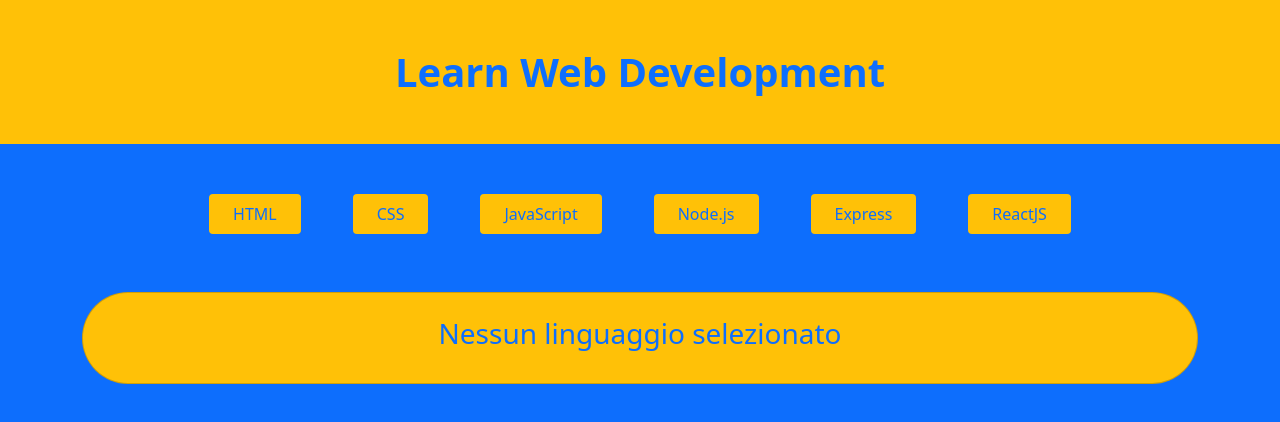
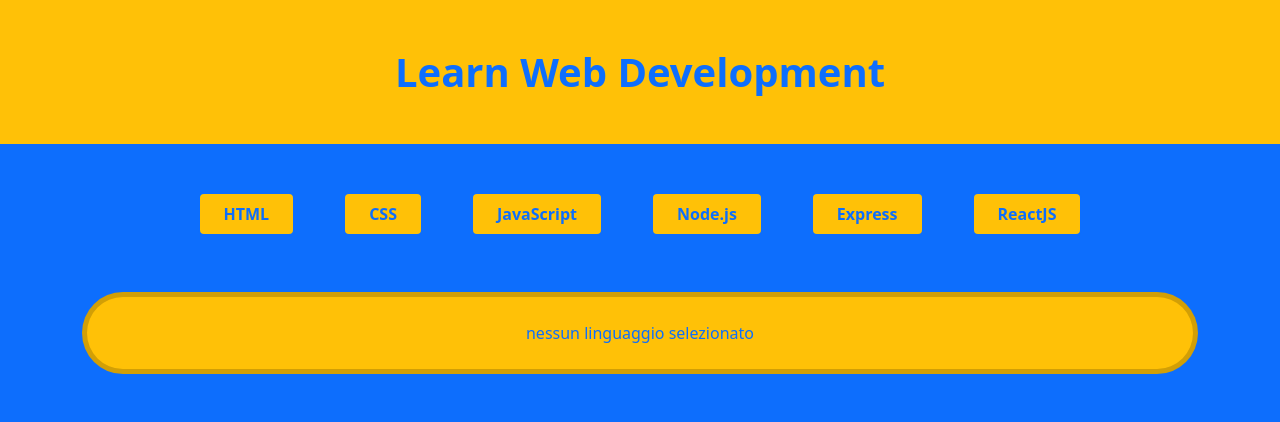
Before and after one commit to gabrieletodaroo9/react-use-state, a React (Vite) app: page / in a window 1280 px wide. Shown: the top 422 px of the page. Built offline with nearby package versions, Linux system fonts and the light colour scheme.

Commit message:
modify card logic and fix  many dinamic  css errors

```diff
--- a/src/App.jsx
+++ b/src/App.jsx
@@ -37,7 +37,7 @@
     }
   ];
 
-  const [active, setActive] = useState(0)
+  const [active, setActive] = useState(null)
 
   return (
     <>
--- a/src/components/Buttons.jsx
+++ b/src/components/Buttons.jsx
@@ -1,11 +1,19 @@
 export default function Buttons({ languages, active, setActive }) {
+
+    function openCard(btnItem) {
+        if (active === btnItem.id) {
+            setActive(null)
+        } else {
+            setActive(btnItem.id)
+        }
+    }
 
     return (
         <div className="container d-flex justify-content-center gap-5">
             {
                 languages.map(btnItem => (
                     <div key={btnItem.id}>
-                        <button onClick={() => setActive(btnItem.id)} className={`btn px-4 py-2 mt-5 mb-2 border-2 ${active === btnItem.id ? "bg-primary text-warning" : "border-primary bg-warning text-primary"}`}>{btnItem.title}
+                        <button onClick={() => openCard(btnItem)} className={`btn px-4 py-2 mt-5 mb-2 fw-bold border-2 ${active === btnItem.id ? "bg-primary text-warning" : "border-primary bg-warning text-primary"}`}>{btnItem.title}
                         </button>
                     </div>
                 ))
--- a/src/components/Card.jsx
+++ b/src/components/Card.jsx
@@ -1,18 +1,22 @@
 export default function Card({ languages, active }) {
 
-    const activeLang = languages.find(languageItem => languageItem.id == active)
+    // const activeLang = languages.find(languageItem => languageItem.id == active)
 
     return (
         <div className="container pt-5">
-            <div className={`card rounded-pill text-center p-4 ${activeLang ? "bg-primary text-warning" : "bg-warning text-primary"}`}>
-                {activeLang &&
-                    <>
-                        <h3 className="fw-bold pb-3">{activeLang.title}</h3>
-                        <p>{activeLang.description}</p>
-                    </>
-                }
-                {!activeLang && <h3>Nessun linguaggio selezionato</h3>}
-            </div>
-        </div>
+            {active == null ? (
+                <div className="card rounded-pill text-center p-4 border-5 bg-warning text-primary">
+                    nessun linguaggio selezionato
+                </div>
+            ) : (
+                languages.map(language =>
+                    active == language.id && (
+                        <div className="card rounded-pill text-center p-4 border-5 bg-primary text-warning border-primary">
+                            <h1>{language.title}</h1>
+                            <p>{language.description}</p>
+                        </div>
+                    )
+                ))}
+        </div >
     )
 }
--- a/src/components/Header.jsx
+++ b/src/components/Header.jsx
@@ -1,8 +1,8 @@
 export default function Header({ active }) {
 
     return (
-        <header className={`${active == 0 ? "bg-warning" : "bg-primary"}`}>
-            <h1 className={`py-5 mb-0 text-center fw-bold ${active == 0 ? "text-primary" : "text-warning"} `}>Learn Web Development</h1>
+        <header className={`${active == null ? "bg-warning" : "bg-primary"}`}>
+            <h1 className={`py-5 mb-0 text-center fw-bold ${active == null ? "text-primary" : "text-warning"} `}>Learn Web Development</h1>
         </header>
     )
 
--- a/src/components/Main.jsx
+++ b/src/components/Main.jsx
@@ -4,7 +4,7 @@
 export default function Main({ languages, active, setActive }) {
 
     return (
-        <main className={`${active == 0 ? "bg-primary" : "bg-warning"}`}>
+        <main className={`${active === null ? "bg-primary" : "bg-warning"}`}>
             <Buttons languages={languages} active={active} setActive={setActive} />
             <Card languages={languages} active={active} />
         </main>
```
